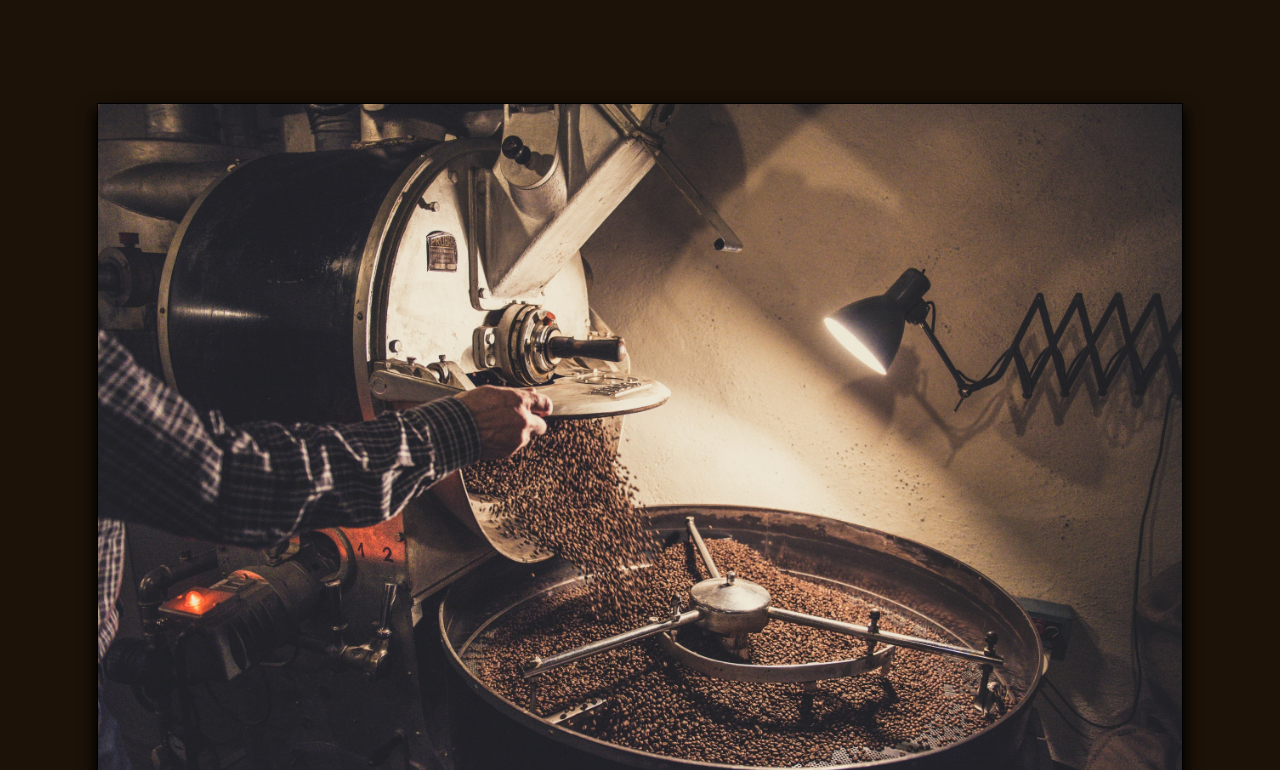
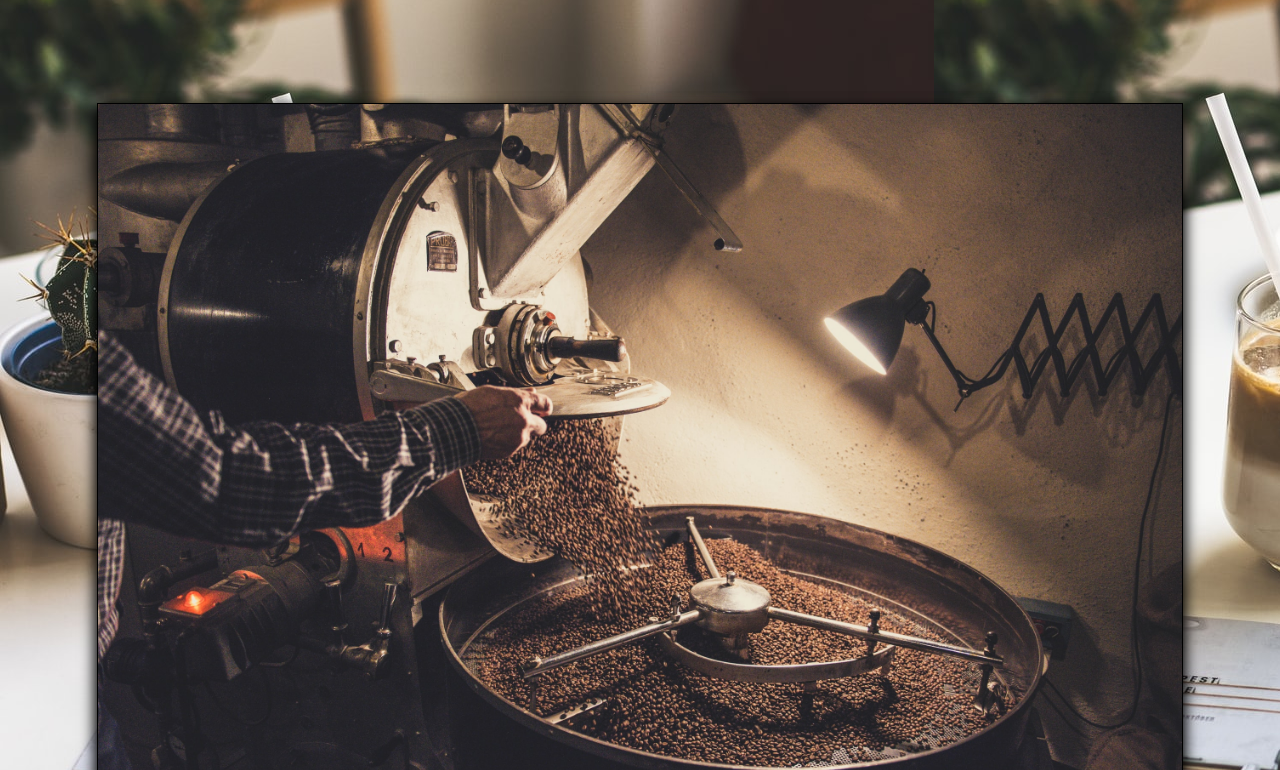
Before and after one commit to decode-harris/Coffeehouse, a plain HTML site: page index.html in a window 1280 px wide. Shown: the part 1507-2277 px from the top of the page. Drawn offline with nearby package versions, Linux system fonts and the light colour scheme; the site is published under a folder, as on GitHub Pages, so addresses that start at the root find nothing; a web font is replaced by a local one.

Commit message:
Get baner1 image test

```diff
--- a/index.html
+++ b/index.html
@@ -147,7 +147,7 @@
     <!-- content [ information ] -->
 
     <!-- main -->
-    <main class="main">
+    <main class="main" style="background-image: url(src/img/banner1.jpg);">
 
         <!-- list [ about ] -->
         <ul class="list">
--- a/src/css/index.scss
+++ b/src/css/index.scss
@@ -318,7 +318,8 @@ main {
 
     // component props
     background: var(--color-main);
-    background-image: url(/src/img/banner1.jpg);
+    background-attachment: fixed;
+    // background-image: url(/src/img/banner1.jpg);
     color: #FFF;
     text-align: center;
 
```
Also changed, not shown: src/css/index.css, 1 other file.
